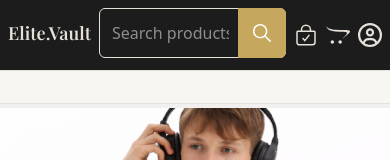
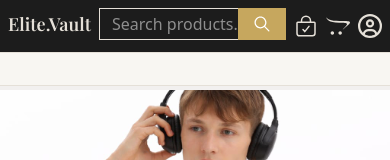
Before and after one commit to 1552537028/EliteVault, a React (Vite) app in the folder frontend/: page / in a window 390 px wide. Shown: the top 160 px of the page. Built offline with nearby package versions, Linux system fonts and the light colour scheme; no server answers.

Commit message:
Update SearchBar.jsx

```diff
--- a/frontend/src/components/SearchBar.jsx
+++ b/frontend/src/components/SearchBar.jsx
@@ -8,7 +8,7 @@ const SearchBar = () => {
 
   const handleSearch = () => {
     if (!searchTerm.trim()) return;
-    navigate(`/search?q=${encodeURIComponent(searchTerm)}`); // Updated to navigate to the SearchResults page
+    navigate(`/search?q=${encodeURIComponent(searchTerm)}`);
   };
 
   const handleKeyDown = (e) => {
@@ -23,14 +23,14 @@ const SearchBar = () => {
         onChange={(e) => setSearchTerm(e.target.value)}
         onKeyDown={handleKeyDown}
         placeholder="Search products..."
-        className="w-full p-3 pr-14 text-white border border-[#E5E0D8] rounded-md"
+        className="w-full h-8 sm:h-12 px-3 pr-12 text-white bg-[#1c1c1c] border border-[#E5E0D8] rounded-none focus:outline-none"
       />
 
       <button
         onClick={handleSearch}
-        className="absolute right-0 top-0 h-full w-12 bg-[#C6A75E] rounded-r-md flex items-center justify-center"
+        className="absolute right-0 top-0 h-8 sm:h-12 w-12 bg-[#C6A75E] flex items-center justify-center rounded-none"
       >
-        <IoIosSearch className="h-6 w-6 text-white" />
+        <IoIosSearch className="h-5 w-5 sm:h-6 sm:w-6 text-white" />
       </button>
     </div>
   );
```
